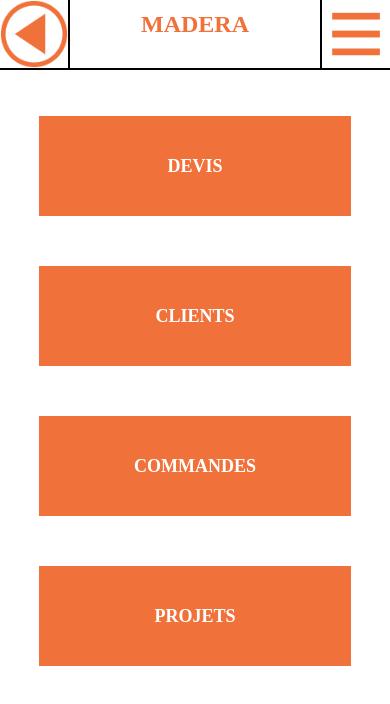
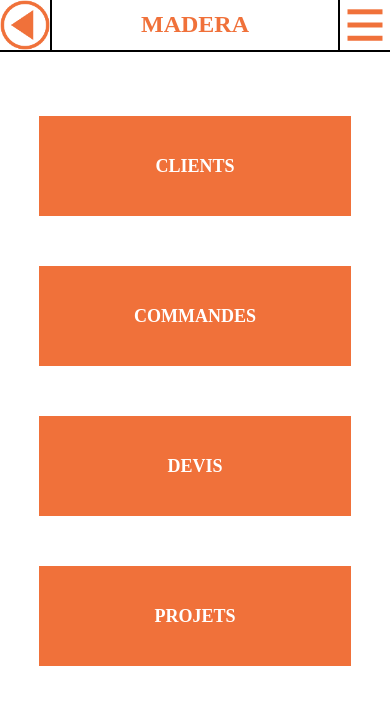
Before and after one commit to ligles/madera, a plain HTML site: page www/index.html in a window 390 px wide. Drawn offline with Linux system fonts and the light colour scheme; some packages are replaced by stand-ins of ours.

Commit message:
Ajout des icones de l'app WP8. Modification du CSS

```diff
--- a/www/css/base.css
+++ b/www/css/base.css
@@ -35,7 +35,7 @@
     top:0px;
     left:0px;
     width: 100%;
-    height: 8%;
+    height: 50px;
 
     border-bottom: solid 2px black;
 }
@@ -72,8 +72,9 @@
 }
 
 #content {
-    margin-top: 13%;
-    height: 91%;
+    margin-top: 55px;
+    padding-bottom: 30px;
+    height: 90%;
     width: 100%;
     overflow-y: auto;
 
--- a/www/index.html
+++ b/www/index.html
@@ -21,14 +21,14 @@
             <div id="content">
                 <br>
                 <br>
-                <a href="search_quotations.html">
-                    <div class="button_menu">DEVIS</div>
-                </a>
                 <a href="search_clients.html">
                     <div class="button_menu">CLIENTS</div>
                 </a>
                 <a href="search_orders.html">
                     <div class="button_menu">COMMANDES</div>
+                </a>
+                <a href="search_quotations.html">
+                    <div class="button_menu">DEVIS</div>
                 </a>
                 <a href="search_projects.html">
                     <div class="button_menu">PROJETS</div>
```
Also changed, not shown: config.xml (+8 -0 lines), www/assets/icons/icon.png (added), www/assets/icons/splash.png (added).
